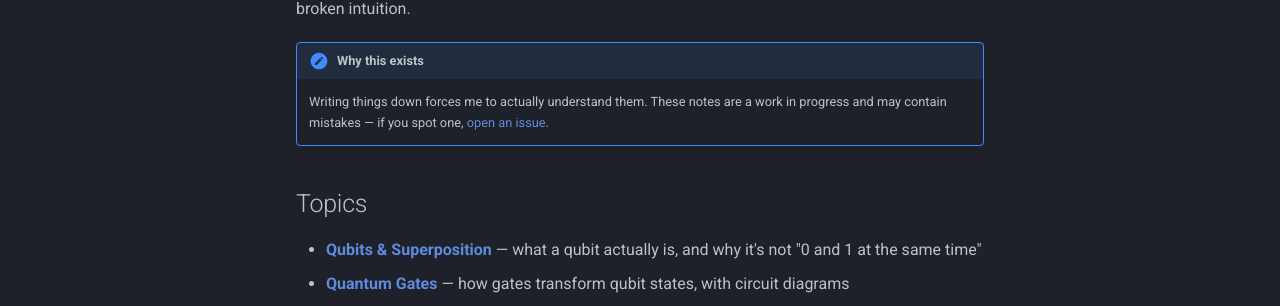
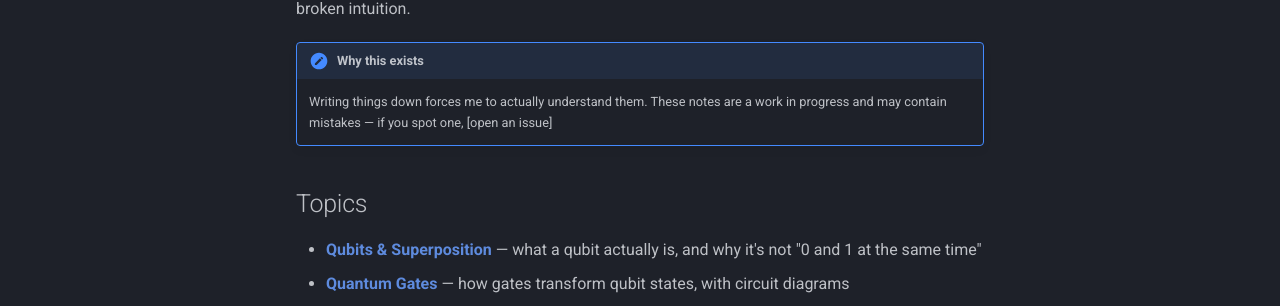
Before and after one commit to CryHound/Artemis-Learning, an MkDocs documentation site: the page built from docs/index.md, in a window 1280 px wide. Shown: the part 209-515 px from the top of the page. Built offline with MkDocs 1.6.1 and Material for MkDocs 9.7.7, drawn with Linux system fonts in a browser that asks for light colours; comment, search, counter and statistics services are not loaded; part of the change alters nothing that is shown.

```diff
--- a/docs/index.md
+++ b/docs/index.md
@@ -3,8 +3,7 @@
 Personal notes while learning quantum computing — concepts, circuits, and the occasional broken intuition.
 
 !!! note "Why this exists"
-    Writing things down forces me to actually understand them. These notes are a work in progress and may contain mistakes — if you spot one, [open an issue](https://github.com/yourusername/quantum-notes/issues).
-
+    Writing things down forces me to actually understand them. These notes are a work in progress and may contain mistakes — if you spot one, [open an issue]
 ## Topics
 
 - **[Qubits & Superposition](qubits.md)** — what a qubit actually is, and why it's not "0 and 1 at the same time"
```
